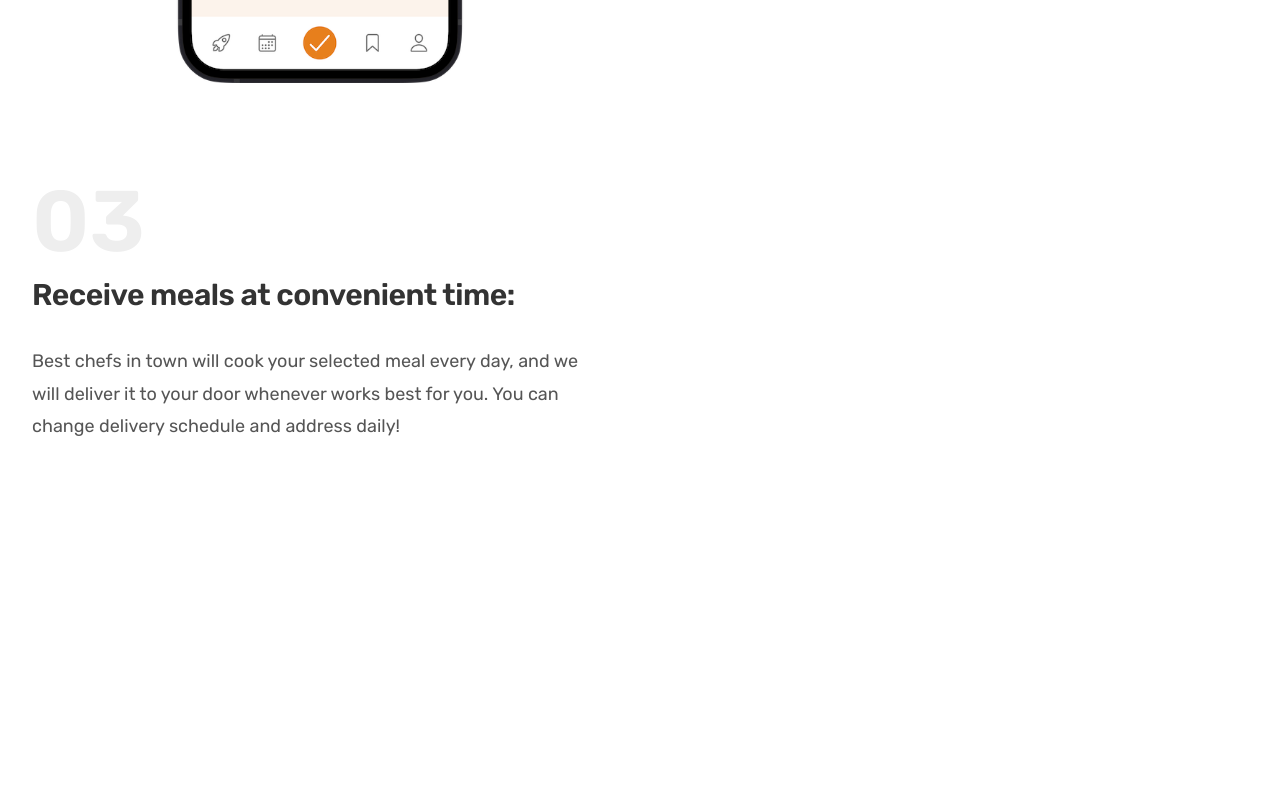
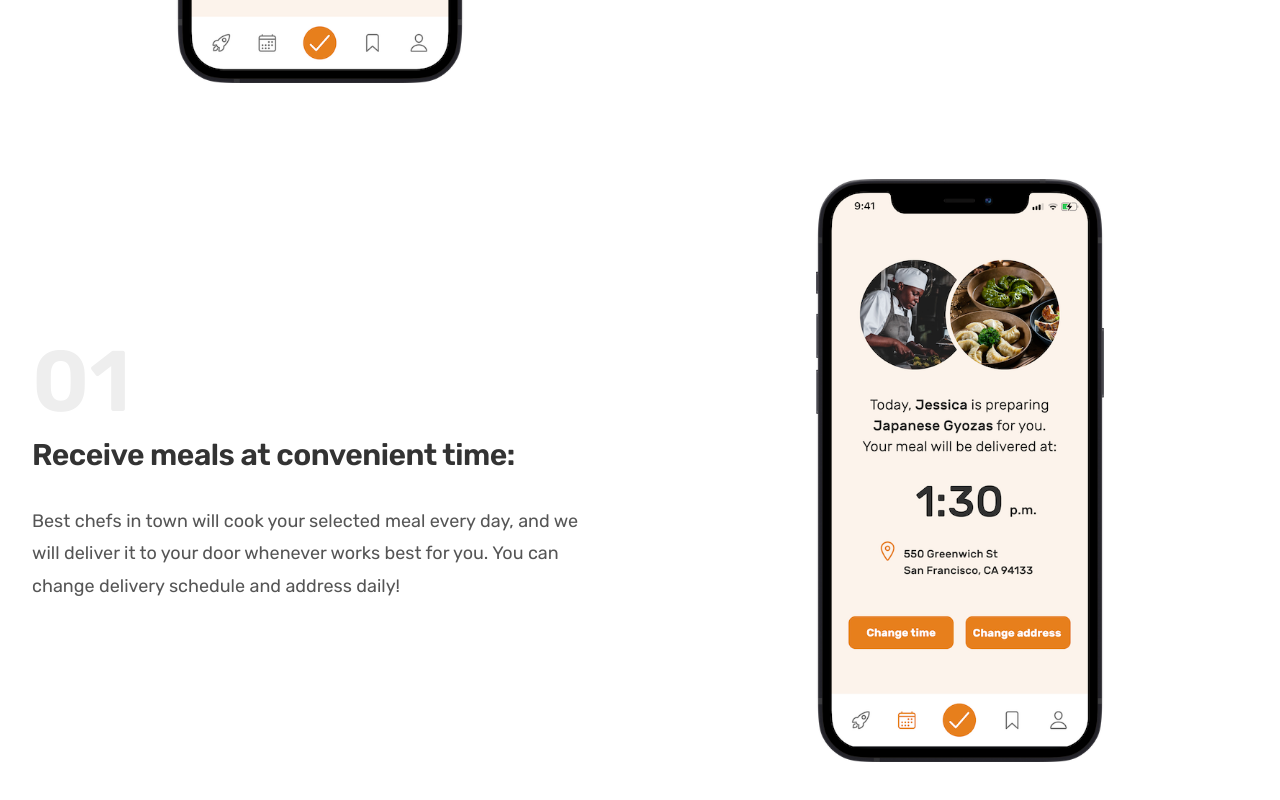
Before and after one commit to KhalidReda01/Omnifood, a plain HTML site: page index.html in a window 1280 px wide. Shown: the part 2100-2900 px from the top of the page. Before the commit the page ends 2639 px from the top, so only its background shows below. Drawn offline with Linux system fonts and the light colour scheme.

Commit message:
Solved a closing dig wasn't at the righ place

```diff
--- a/index.html
+++ b/index.html
@@ -117,15 +117,23 @@
 
           <!-- number 3 -->
           <div class="step-text-box">
-             <p class="step-number">03</p>
+            <p class="step-number">01</p>
             <h3 class="heading-tertiary">
               Receive meals at convenient time:
             </h3>
             <p class="step-description">
-            Best chefs in town will cook your selected meal every day, and we will deliver it to your door whenever works best for you. You can change delivery schedule and address daily!
+           Best chefs in town will cook your selected meal every day, and we will deliver it to your door whenever works best for you. You can change delivery schedule and address daily!
             </p>
           </div>
           <!-- last box -->
+          <div class="step-img-box">
+            <img
+              src="img/app/app-screen-3.png"
+              alt="Jessica is preparing Japanese Gyozas"
+              class="step-img"
+            />
+          </div>
+          </div>
 
 
           </div>
```
